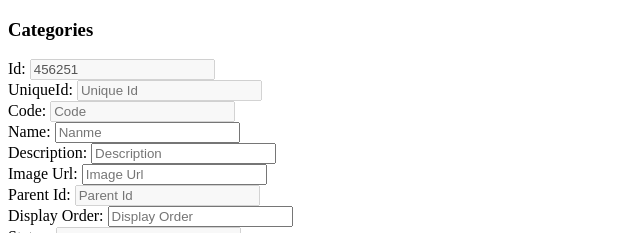
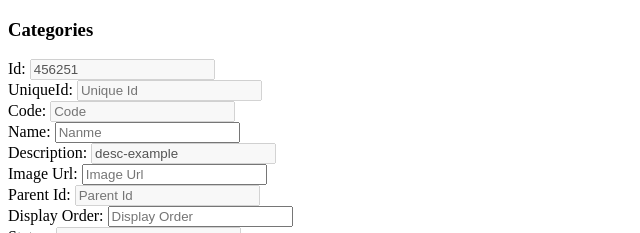
Before and after one commit to Michael-Aguirre-Merchan/Rest-To-Go-Forms, an Angular app: page /categories in a window 1280 px wide. Shown: the top 233 px of the page, without its empty margins (0-640 px from the left). Built offline with nearby package versions, Linux system fonts and the light colour scheme.

Commit message:
not required field fixed

```diff
--- a/src/app/add-products/add-products.component.html
+++ b/src/app/add-products/add-products.component.html
@@ -5,7 +5,7 @@
     Unique Id: <input type=" text" placeholder="Unique Id" formControlName="uniqueId" /><br>
     Sku: <input disabled type=" text" placeholder="Sku" formControlName="sku" /><br>
     Name: <input type=" text" placeholder="Name" formControlName="name" /><br>
-    Description: <input type=" text" placeholder="Description" formControlName="description" /><br>
+    Description: <input disabled type=" text" placeholder="Description" formControlName="description" /><br>
     Image Url: <input type=" text" placeholder="Image Url" formControlName="imageUrl" /><br>
     Content Url: <input type=" text" placeholder="Content Url" formControlName="contentUrl" /><br>
     Price: <input disabled type="number" formControlName="Price" placeholder="Price" /><br>
--- a/src/app/add-products/add-products.component.ts
+++ b/src/app/add-products/add-products.component.ts
@@ -20,9 +20,9 @@ export class AddProductsComponent implements OnInit {
       uniqueId: ['', Validators.required],
       sku: ['', Validators.required],
       name: ['', Validators.required],
-      description: ['', Validators.required],
+      description: ['desc-example'],
       imageUrl: ['', Validators.required],
-      contentUrl: ['', Validators.required],
+      contentUrl: [''],
       price: ['', Validators.required],
       status: ['', Validators.required],
       enabled: ['', Validators.required],
--- a/src/app/add-to-cart/add-to-cart.component.ts
+++ b/src/app/add-to-cart/add-to-cart.component.ts
@@ -17,9 +17,9 @@ export class AddToCartComponent implements OnInit {
 
     this.dataForm = this.fb.group({
       user_unique_id: ['example-id', Validators.required],
-      cartNotes: ['', Validators.required],
+      cartNotes: [''],
       sku: ['exaple-sku', Validators.required],
-      productNotes: ['', Validators.required],
+      productNotes: [''],
       quantity: ['', Validators.required]
     });
 
--- a/src/app/categories/categories.component.html
+++ b/src/app/categories/categories.component.html
@@ -2,10 +2,10 @@
 
 <form [formGroup]="dataForm" ng-submit="onSubmit()">
     Id: <input disabled type="number" formControlName="id" placeholder="Id" /><br>
-    UniqueId: <input disabled type=" text" placeholder="Unique Id" formControlName="uniqueId" /><br>
+    UniqueId: <input disabled type="text" placeholder="Unique Id" formControlName="uniqueId" /><br>
     Code: <input disabled type=" text" placeholder="Code" formControlName="code" /><br>
     Name: <input type=" text" placeholder="Nanme" formControlName="name" /><br>
-    Description: <input type=" text" placeholder="Description" formControlName="description" /><br>
+    Description: <input disabled type=" text" placeholder="Description" formControlName="description" /><br>
     Image Url: <input type=" text" placeholder="Image Url" formControlName="imageUrl" /><br>
     Parent Id: <input disabled type=" text" placeholder="Parent Id" formControlName="parentId" /><br>
     Display Order: <input type="number" formControlName="displayOrder" placeholder="Display Order" /><br>
--- a/src/app/categories/categories.component.ts
+++ b/src/app/categories/categories.component.ts
@@ -21,7 +21,7 @@ export class CategoriesComponent implements OnInit {
       uniqueId: ['', Validators.required],
       code: ['', Validators.required],
       name: ['', Validators.required],
-      description: ['', Validators.required],
+      description: ['desc-example'],
       imageUrl: ['', Validators.required],
       parentId: ['', Validators.required],
       displayOrder: ['', Validators.required],
--- a/src/app/journey/contact/contact.component.ts
+++ b/src/app/journey/contact/contact.component.ts
@@ -17,7 +17,7 @@ export class ContactComponent implements OnInit {
 
     this.dataForm = this.fb.group({
       first_name: ['', Validators.required],
-      middle_name: ['', Validators.required],
+      middle_name: [''],
       last_name: ['', Validators.required],
       primary_email: ['', Validators.required],
       primary_phone: ['', Validators.required],
```
